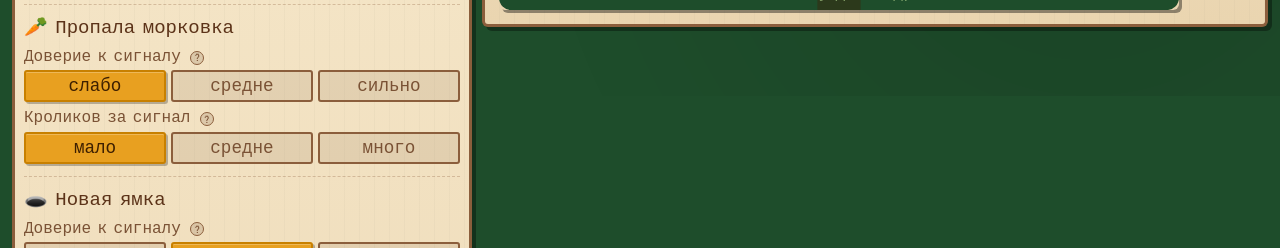
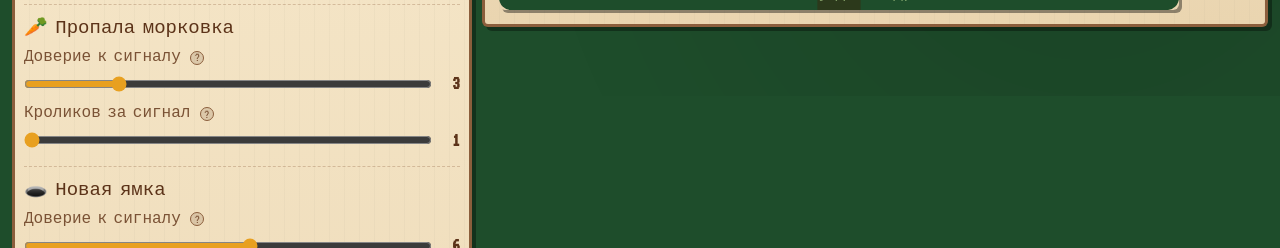
Before and after one commit to dontkaiad/mox-bunfarm, a React (Vite) app: page / in a window 1280 px wide. Shown: the part 704-952 px from the top of the page. Built offline with nearby package versions, Linux system fonts and the light colour scheme; no server answers; the HTML template or start-up script is replaced by a standard one.

Commit message:
refactor: ModelParams — sliders 1-10 for reliability and rpu, movement stays 3-preset

```diff
--- a/src/App.css
+++ b/src/App.css
@@ -346,7 +346,28 @@
 }
 
 
-/* ── Model params: preset buttons ── */
+/* ── Model params: param slider ── */
+.param-slider-row {
+  display: flex;
+  align-items: center;
+  gap: 8px;
+  margin-bottom: 4px;
+}
+
+.param-slider-row input[type="range"] {
+  flex: 1;
+  min-width: 0;
+}
+
+.param-slider-val {
+  min-width: 20px;
+  text-align: right;
+  font-size: 1rem;
+  color: var(--panel-header);
+  font-weight: bold;
+}
+
+/* ── Model params: preset buttons (movement only) ── */
 .param-preset-group {
   display: flex;
   gap: 5px;
--- a/src/components/ModelParams.jsx
+++ b/src/components/ModelParams.jsx
@@ -2,17 +2,14 @@ import { useState } from 'react'
 import { EVENT_META, EVENT_TYPES } from '../data.js'
 import Tip from './Tip.jsx'
 
-const RELIABILITY_PRESETS = [
-  { label: 'слабо',  value: 0.3 },
-  { label: 'средне', value: 0.6 },
-  { label: 'сильно', value: 0.9 },
-]
+// Reliability: stored 0–1, slider 1–10 (0.3→3, 0.6→6, 0.9→9)
+const relToSlider  = v => Math.max(1, Math.min(10, Math.round(v * 10)))
+const sliderToRel  = v => v / 10
 
-const RPU_PRESETS = [
-  { label: 'мало',   value: 0.3 },
-  { label: 'средне', value: 1.0 },
-  { label: 'много',  value: 2.0 },
-]
+// RabbitsPerUnit: stored 0.3–2.0, slider 1–10 (0.3→1, ≈1.0→5, 2.0→10)
+const RPU_MIN = 0.3, RPU_SPAN = 1.7
+const rpuToSlider  = v => Math.max(1, Math.min(10, Math.round((v - RPU_MIN) / RPU_SPAN * 9 + 1)))
+const sliderToRpu  = v => RPU_MIN + (v - 1) / 9 * RPU_SPAN
 
 const MOVEMENT_PRESETS = [
   { label: 'медленно', value: 60 },
@@ -43,6 +40,20 @@ function PresetGroup({ presets, current, onSelect }) {
   )
 }
 
+function ParamSlider({ value, onChange, toSlider, fromSlider }) {
+  const sv = toSlider(value)
+  return (
+    <div className="param-slider-row">
+      <input
+        type="range" min={1} max={10} step={1}
+        value={sv}
+        onChange={e => onChange(fromSlider(+e.target.value))}
+      />
+      <span className="param-slider-val">{sv}</span>
+    </div>
+  )
+}
+
 export default function ModelParams({ params, onUpdate, hint }) {
   const [open, setOpen] = useState(true)
 
@@ -55,7 +66,7 @@ export default function ModelParams({ params, onUpdate, hint }) {
 
       {open && (
         <div className="model-params-body">
-          {/* Movement window — global param */}
+          {/* Movement window — categorical, stays as 3-preset */}
           <div className="param-block">
             <div className="param-type-label">
               🏃 Скорость перемещения{' '}
@@ -71,7 +82,7 @@ export default function ModelParams({ params, onUpdate, hint }) {
             )}
           </div>
 
-          {/* Per-signal-type params */}
+          {/* Per-signal-type sliders */}
           {EVENT_TYPES.map(type => {
             const meta = EVENT_META[type]
             const showHint = hint && (
@@ -86,20 +97,22 @@ export default function ModelParams({ params, onUpdate, hint }) {
                   Доверие к сигналу{' '}
                   <Tip text="Насколько надёжен этот тип следа. При высоком доверии система берёт сигнал в полную силу." />
                 </div>
-                <PresetGroup
-                  presets={RELIABILITY_PRESETS}
-                  current={params.reliability[type]}
-                  onSelect={v => onUpdate('reliability', type, v)}
+                <ParamSlider
+                  value={params.reliability[type]}
+                  onChange={v => onUpdate('reliability', type, v)}
+                  toSlider={relToSlider}
+                  fromSlider={sliderToRel}
                 />
 
                 <div className="param-row-label">
                   Кроликов за сигнал{' '}
                   <Tip text="Сколько кроликов стоит за одним таким следом. «Много» — кролики ходят группами." />
                 </div>
-                <PresetGroup
-                  presets={RPU_PRESETS}
-                  current={params.rabbitsPerUnit[type]}
-                  onSelect={v => onUpdate('rabbitsPerUnit', type, v)}
+                <ParamSlider
+                  value={params.rabbitsPerUnit[type]}
+                  onChange={v => onUpdate('rabbitsPerUnit', type, v)}
+                  toSlider={rpuToSlider}
+                  fromSlider={sliderToRpu}
                 />
 
                 {showHint && <div className="param-hint">💡 {hint.text}</div>}
```
